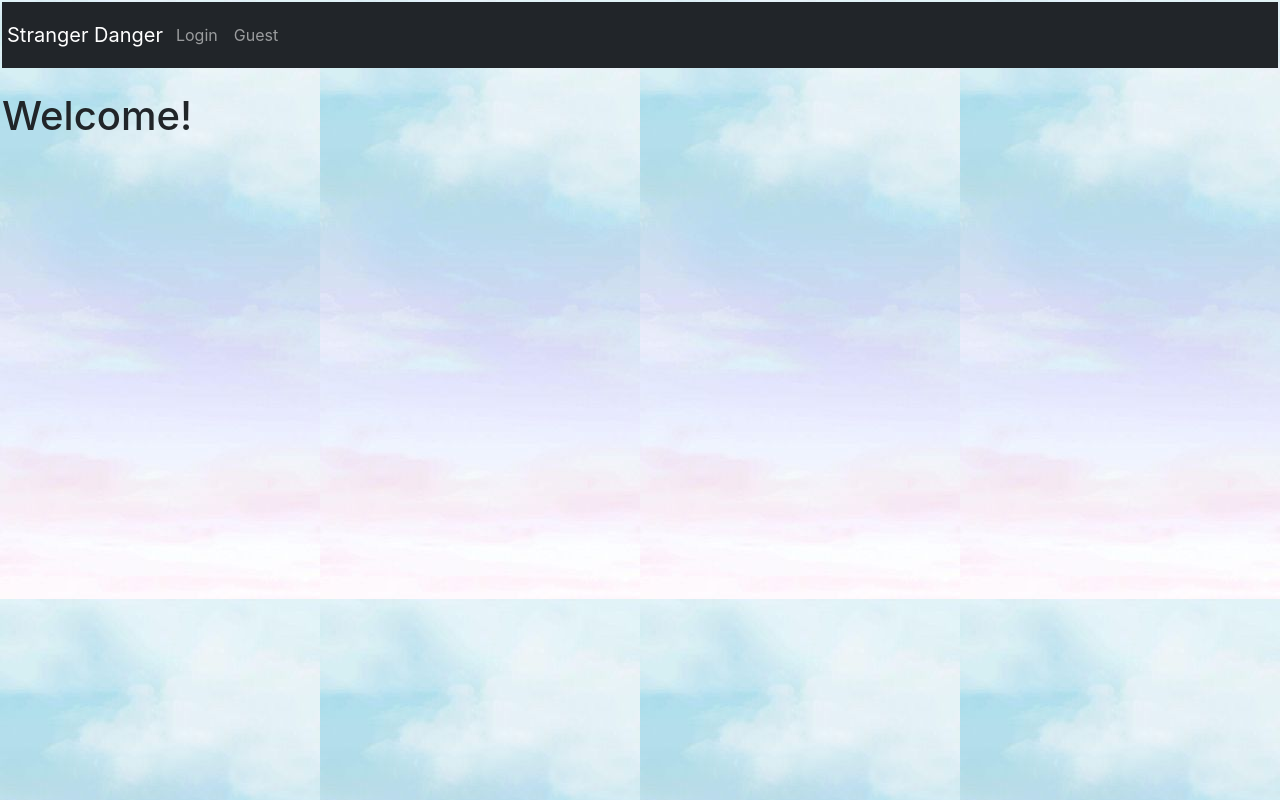
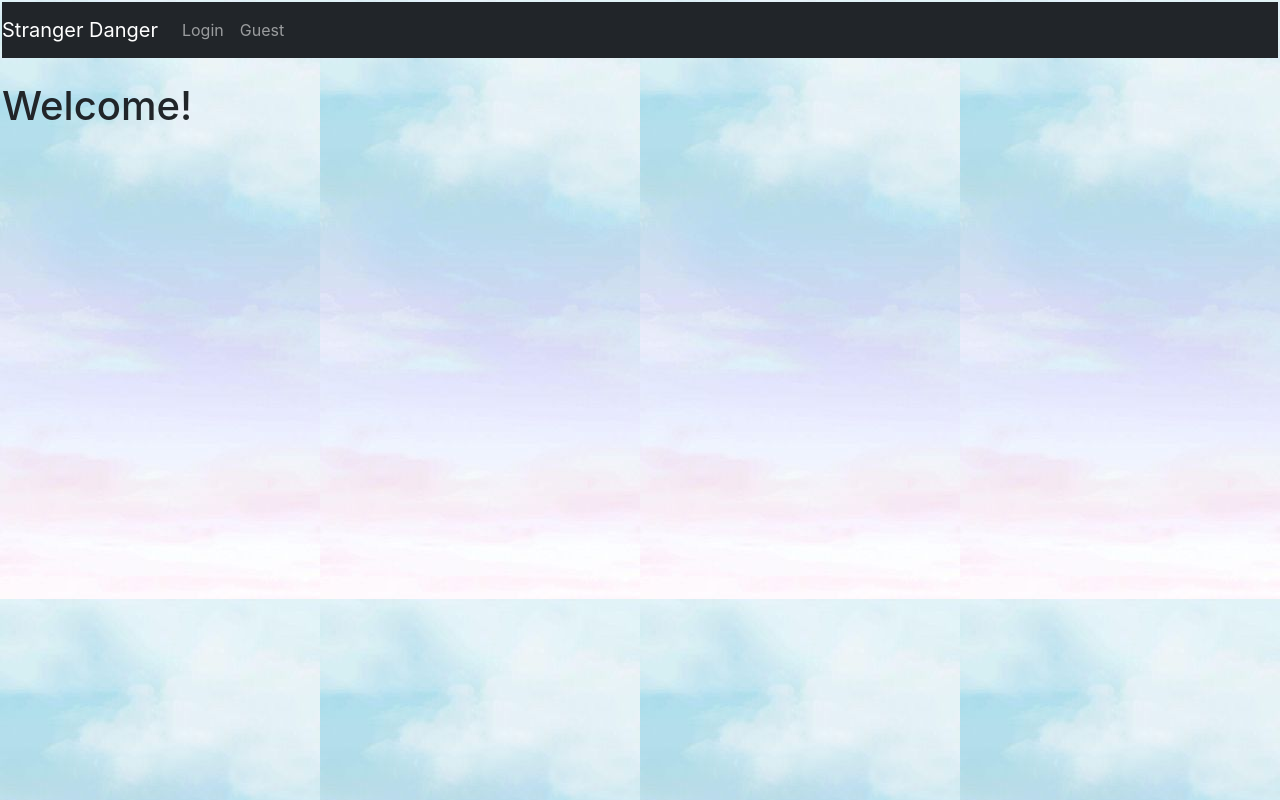
Before and after one commit to VemmyRM/StrangerDanger, a React (Create React App) app in the folder venushacks/: page / in a window 1280 px wide. Built offline with nearby package versions, Linux system fonts and the light colour scheme; what google-maps-react would draw is missing.

Commit message:
Update App.css

```diff
--- a/venushacks/src/App.css
+++ b/venushacks/src/App.css
@@ -19,7 +19,7 @@
   }
 }
 
-.NavHeader {
+.Nav {
   margin: 5px;
 }
 
```
